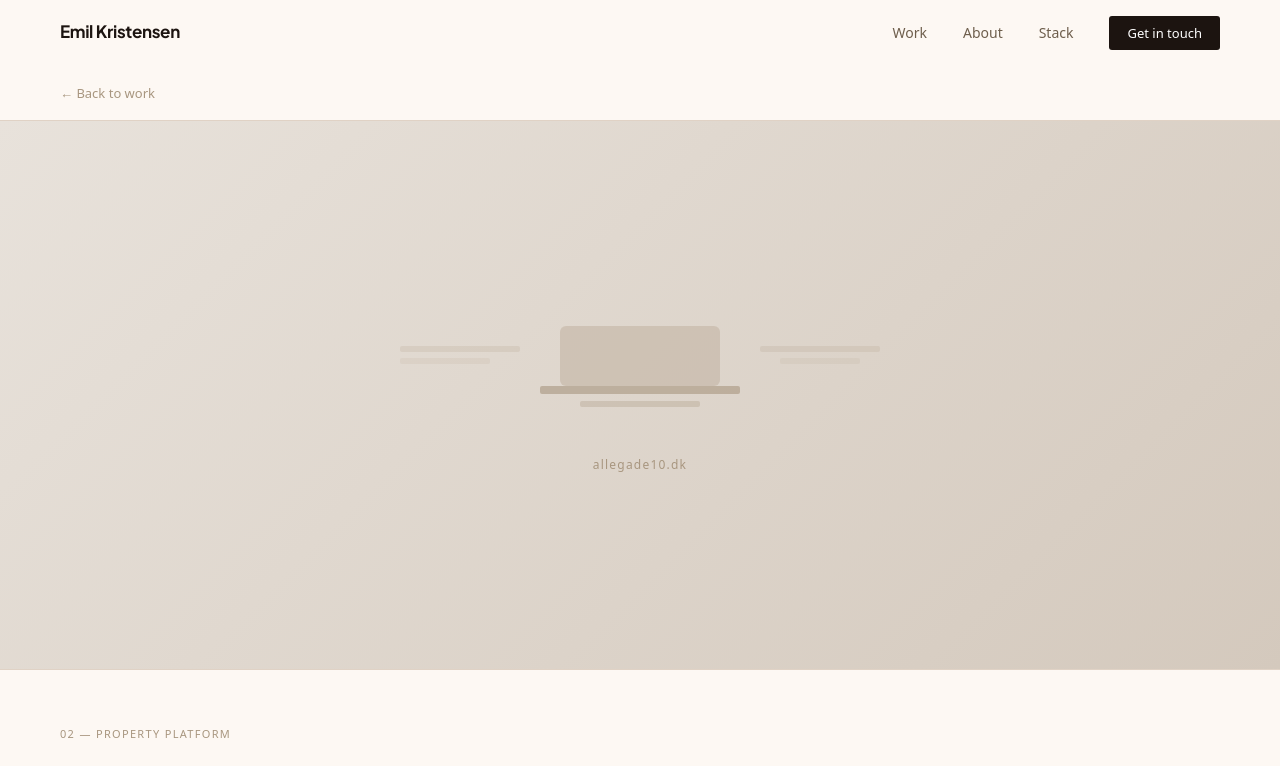
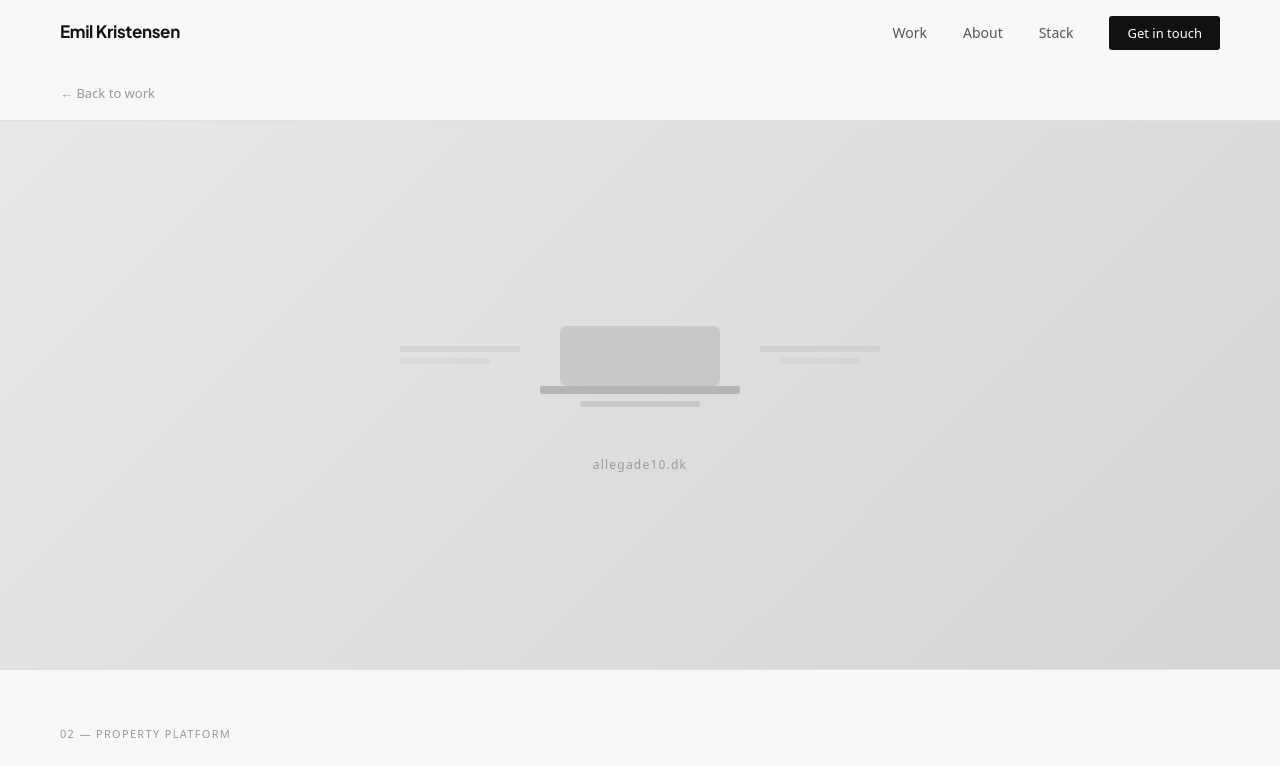
Before and after one commit to emil00y1/portfolio, a Next.js app: page /projects/allegade in a window 1280 px wide. Shown: the top 766 px of the page. Built offline with nearby package versions, Linux system fonts and the light colour scheme.

Commit message:
Switch color theme from warm cream/orange to monochrome grayscale
Replaces all warm brown/orange design tokens and hardcoded hex values with
neutral grays across globals.css, WorkSection.tsx, and the project detail page.

https://claude.ai/code/session_017oY3WNpTomnx6yQkweWD39

```diff
--- a/app/globals.css
+++ b/app/globals.css
@@ -2,15 +2,15 @@
 
 /* ── Design Tokens ─────────────────────────── */
 :root {
-  --bg:        #FDF8F3;
-  --bg-off:    #F5EFE8;
-  --fg:        #1C1410;
-  --fg-2:      #6E5E4C;
-  --fg-3:      #A8967F;
-  --border:    #E0D2C5;
-  --orange:    #F5622E;
-  --orange-lt: #FFF4EE;
-  --green:     #2ECC8A;
+  --bg:        #F8F8F8;
+  --bg-off:    #F0F0F0;
+  --fg:        #111111;
+  --fg-2:      #555555;
+  --fg-3:      #999999;
+  --border:    #E0E0E0;
+  --orange:    #333333;
+  --orange-lt: #F0F0F0;
+  --green:     #666666;
   --ease:      cubic-bezier(0.4, 0, 0.2, 1);
   --spring:    cubic-bezier(0.34, 1.56, 0.64, 1);
 }
@@ -65,7 +65,7 @@ nav {
   border-bottom: 1px solid transparent;
 }
 nav.scrolled {
-  background: rgba(253, 248, 243, 0.92);
+  background: rgba(248, 248, 248, 0.92);
   backdrop-filter: blur(12px);
   -webkit-backdrop-filter: blur(12px);
   border-color: var(--border);
@@ -127,7 +127,7 @@ nav.scrolled {
 .menu-overlay.open { opacity: 1; pointer-events: all; }
 .menu-overlay a {
   font-size: clamp(32px, 8vw, 56px); font-weight: 700;
-  color: rgba(253,248,243,0.15);
+  color: rgba(248,248,248,0.15);
   text-decoration: none; line-height: 1.3; letter-spacing: -0.03em;
   transform: translateY(20px); opacity: 0;
   transition: color 0.2s, transform 0.4s var(--ease), opacity 0.4s;
@@ -254,7 +254,7 @@ nav.scrolled {
 .soon-badge {
   display: inline-flex; align-items: center; gap: 6px;
   font-size: 12px; color: var(--orange); padding: 4px 10px;
-  background: var(--orange-lt); border: 1px solid rgba(245,98,46,0.2); border-radius: 20px;
+  background: var(--orange-lt); border: 1px solid rgba(51,51,51,0.2); border-radius: 20px;
 }
 .project-nda { background: var(--bg-off) !important; }
 .project-nda .project-image-inner {
@@ -263,8 +263,8 @@ nav.scrolled {
     rgba(0,0,0,0.025) 12px, rgba(0,0,0,0.025) 13px
   );
 }
-.ph-estatenews { background: linear-gradient(135deg, #1a1208 0%, #2d1f0e 50%, #3d2a14 100%); }
-.ph-allegade   { background: linear-gradient(135deg, #e8e2db 0%, #d4c9bd 100%); }
+.ph-estatenews { background: linear-gradient(135deg, #1a1a1a 0%, #2d2d2d 50%, #3d3d3d 100%); }
+.ph-allegade   { background: linear-gradient(135deg, #e8e8e8 0%, #d4d4d4 100%); }
 .ph-internal   { background: var(--bg-off); }
 .ph-label { font-size: 13px; font-weight: 600; letter-spacing: 0.05em; text-transform: uppercase; }
 .project-card-hint {
@@ -400,10 +400,10 @@ footer a:hover { color: var(--orange); }
 /* ── Project Drawer ──────────────────────────── */
 .drawer-overlay {
   position: fixed; inset: 0; z-index: 500;
-  background: rgba(28,20,16,0); pointer-events: none;
+  background: rgba(17,17,17,0); pointer-events: none;
   transition: background 0.4s var(--ease);
 }
-.drawer-overlay.open { background: rgba(28,20,16,0.5); pointer-events: all; }
+.drawer-overlay.open { background: rgba(17,17,17,0.5); pointer-events: all; }
 .drawer {
   position: fixed; top: 0; right: 0; bottom: 0; z-index: 501;
   width: min(560px, 100vw);
@@ -510,8 +510,8 @@ footer a:hover { color: var(--orange); }
   to { opacity: 1; }
 }
 @keyframes pulse {
-  0%, 100% { box-shadow: 0 0 0 0 rgba(46,204,138,0.4); }
-  50%       { box-shadow: 0 0 0 6px rgba(46,204,138,0); }
+  0%, 100% { box-shadow: 0 0 0 0 rgba(100,100,100,0.4); }
+  50%       { box-shadow: 0 0 0 6px rgba(100,100,100,0); }
 }
 @keyframes marquee {
   from { transform: translateX(0); }
--- a/app/projects/[id]/page.tsx
+++ b/app/projects/[id]/page.tsx
@@ -31,7 +31,7 @@ function ProjectHeroImage({ id }: { id: string }) {
         style={{
           width: "100%",
           height: "100%",
-          background: "linear-gradient(135deg, #1a1208 0%, #2d1f0e 50%, #3d2a14 100%)",
+          background: "linear-gradient(135deg, #1a1a1a 0%, #2d2d2d 50%, #3d3d3d 100%)",
           display: "flex",
           flexDirection: "column",
           alignItems: "center",
@@ -40,7 +40,7 @@ function ProjectHeroImage({ id }: { id: string }) {
         }}
       >
         <svg width="560" height="140" viewBox="0 0 480 120" fill="none" style={{ maxWidth: "60%", opacity: 0.6 }}>
-          <rect x="0" y="8" width="160" height="14" rx="3" fill="#F5622E" />
+          <rect x="0" y="8" width="160" height="14" rx="3" fill="#888888" />
           <rect x="0" y="36" width="340" height="22" rx="3" fill="white" fillOpacity="0.2" />
           <rect x="0" y="68" width="300" height="12" rx="2" fill="white" fillOpacity="0.1" />
           <rect x="0" y="86" width="260" height="12" rx="2" fill="white" fillOpacity="0.1" />
@@ -59,7 +59,7 @@ function ProjectHeroImage({ id }: { id: string }) {
         style={{
           width: "100%",
           height: "100%",
-          background: "linear-gradient(135deg, #e8e2db 0%, #d4c9bd 100%)",
+          background: "linear-gradient(135deg, #e8e8e8 0%, #d4d4d4 100%)",
           display: "flex",
           flexDirection: "column",
           alignItems: "center",
@@ -68,15 +68,15 @@ function ProjectHeroImage({ id }: { id: string }) {
         }}
       >
         <svg width="480" height="120" viewBox="0 0 480 100" fill="none" style={{ maxWidth: "60%", opacity: 0.6 }}>
-          <rect x="160" y="0" width="160" height="60" rx="6" fill="#C4B5A5" />
-          <rect x="140" y="60" width="200" height="8" rx="2" fill="#A8967F" />
-          <rect x="180" y="75" width="120" height="6" rx="2" fill="#A8967F" fillOpacity="0.5" />
-          <rect x="0" y="20" width="120" height="6" rx="2" fill="#A8967F" fillOpacity="0.3" />
-          <rect x="0" y="32" width="90" height="6" rx="2" fill="#A8967F" fillOpacity="0.2" />
-          <rect x="360" y="20" width="120" height="6" rx="2" fill="#A8967F" fillOpacity="0.3" />
-          <rect x="380" y="32" width="80" height="6" rx="2" fill="#A8967F" fillOpacity="0.2" />
+          <rect x="160" y="0" width="160" height="60" rx="6" fill="#BBBBBB" />
+          <rect x="140" y="60" width="200" height="8" rx="2" fill="#999999" />
+          <rect x="180" y="75" width="120" height="6" rx="2" fill="#999999" fillOpacity="0.5" />
+          <rect x="0" y="20" width="120" height="6" rx="2" fill="#999999" fillOpacity="0.3" />
+          <rect x="0" y="32" width="90" height="6" rx="2" fill="#999999" fillOpacity="0.2" />
+          <rect x="360" y="20" width="120" height="6" rx="2" fill="#999999" fillOpacity="0.3" />
+          <rect x="380" y="32" width="80" height="6" rx="2" fill="#999999" fillOpacity="0.2" />
         </svg>
-        <span style={{ fontSize: 12, color: "#A8967F", letterSpacing: "0.1em" }}>allegade10.dk</span>
+        <span style={{ fontSize: 12, color: "#999999", letterSpacing: "0.1em" }}>allegade10.dk</span>
       </div>
     );
   }
@@ -97,12 +97,12 @@ function ProjectHeroImage({ id }: { id: string }) {
       }}
     >
       <svg width="320" height="60" viewBox="0 0 320 60" fill="none" style={{ maxWidth: "50%", opacity: 0.35 }}>
-        <rect x="0" y="4" width="80" height="8" rx="2" fill="#6E5E4C" />
-        <rect x="0" y="22" width="220" height="14" rx="3" fill="#6E5E4C" />
-        <rect x="0" y="46" width="160" height="8" rx="2" fill="#6E5E4C" />
-        <rect x="240" y="4" width="80" height="52" rx="4" fill="#E0D2C5" />
+        <rect x="0" y="4" width="80" height="8" rx="2" fill="#555555" />
+        <rect x="0" y="22" width="220" height="14" rx="3" fill="#555555" />
+        <rect x="0" y="46" width="160" height="8" rx="2" fill="#555555" />
+        <rect x="240" y="4" width="80" height="52" rx="4" fill="#E0E0E0" />
       </svg>
-      <span style={{ fontSize: 11, color: "#C4B5A5", letterSpacing: "0.15em" }}>NDA · Details on request</span>
+      <span style={{ fontSize: 11, color: "#AAAAAA", letterSpacing: "0.15em" }}>NDA · Details on request</span>
     </div>
   );
 }
--- a/components/WorkSection.tsx
+++ b/components/WorkSection.tsx
@@ -9,7 +9,7 @@ function CardImage({ id }: { id: string }) {
     return (
       <div className="project-image-inner ph-estatenews" style={{ flexDirection: "column", gap: 16 }}>
         <svg width="480" height="120" viewBox="0 0 480 120" fill="none" style={{ maxWidth: "80%", opacity: 0.6 }}>
-          <rect x="0" y="8" width="160" height="14" rx="3" fill="#F5622E" />
+          <rect x="0" y="8" width="160" height="14" rx="3" fill="#888888" />
           <rect x="0" y="36" width="340" height="22" rx="3" fill="white" fillOpacity="0.2" />
           <rect x="0" y="68" width="300" height="12" rx="2" fill="white" fillOpacity="0.1" />
           <rect x="0" y="86" width="260" height="12" rx="2" fill="white" fillOpacity="0.1" />
@@ -23,27 +23,27 @@ function CardImage({ id }: { id: string }) {
     return (
       <div className="project-image-inner ph-allegade" style={{ flexDirection: "column", gap: 16 }}>
         <svg width="480" height="100" viewBox="0 0 480 100" fill="none" style={{ maxWidth: "80%", opacity: 0.5 }}>
-          <rect x="160" y="0" width="160" height="60" rx="6" fill="#C4B5A5" />
-          <rect x="140" y="60" width="200" height="8" rx="2" fill="#A8967F" />
-          <rect x="180" y="75" width="120" height="6" rx="2" fill="#A8967F" fillOpacity="0.5" />
-          <rect x="0" y="20" width="120" height="6" rx="2" fill="#A8967F" fillOpacity="0.3" />
-          <rect x="0" y="32" width="90" height="6" rx="2" fill="#A8967F" fillOpacity="0.2" />
-          <rect x="360" y="20" width="120" height="6" rx="2" fill="#A8967F" fillOpacity="0.3" />
-          <rect x="380" y="32" width="80" height="6" rx="2" fill="#A8967F" fillOpacity="0.2" />
+          <rect x="160" y="0" width="160" height="60" rx="6" fill="#BBBBBB" />
+          <rect x="140" y="60" width="200" height="8" rx="2" fill="#999999" />
+          <rect x="180" y="75" width="120" height="6" rx="2" fill="#999999" fillOpacity="0.5" />
+          <rect x="0" y="20" width="120" height="6" rx="2" fill="#999999" fillOpacity="0.3" />
+          <rect x="0" y="32" width="90" height="6" rx="2" fill="#999999" fillOpacity="0.2" />
+          <rect x="360" y="20" width="120" height="6" rx="2" fill="#999999" fillOpacity="0.3" />
+          <rect x="380" y="32" width="80" height="6" rx="2" fill="#999999" fillOpacity="0.2" />
         </svg>
-        <span className="ph-label" style={{ color: "#A8967F", fontSize: 11 }}>allegade10.dk</span>
+        <span className="ph-label" style={{ color: "#999999", fontSize: 11 }}>allegade10.dk</span>
       </div>
     );
   }
   return (
     <div className="project-image-inner ph-internal" style={{ flexDirection: "column", gap: 12 }}>
       <svg width="320" height="60" viewBox="0 0 320 60" fill="none" style={{ maxWidth: "80%", opacity: 0.35 }}>
-        <rect x="0" y="4" width="80" height="8" rx="2" fill="#6E5E4C" />
-        <rect x="0" y="22" width="220" height="14" rx="3" fill="#6E5E4C" />
-        <rect x="0" y="46" width="160" height="8" rx="2" fill="#6E5E4C" />
-        <rect x="240" y="4" width="80" height="52" rx="4" fill="#E0D2C5" />
+        <rect x="0" y="4" width="80" height="8" rx="2" fill="#555555" />
+        <rect x="0" y="22" width="220" height="14" rx="3" fill="#555555" />
+        <rect x="0" y="46" width="160" height="8" rx="2" fill="#555555" />
+        <rect x="240" y="4" width="80" height="52" rx="4" fill="#E0E0E0" />
       </svg>
-      <span className="ph-label" style={{ color: "#C4B5A5", fontSize: 11, letterSpacing: "0.15em" }}>
+      <span className="ph-label" style={{ color: "#AAAAAA", fontSize: 11, letterSpacing: "0.15em" }}>
         NDA · Details on request
       </span>
     </div>
```
